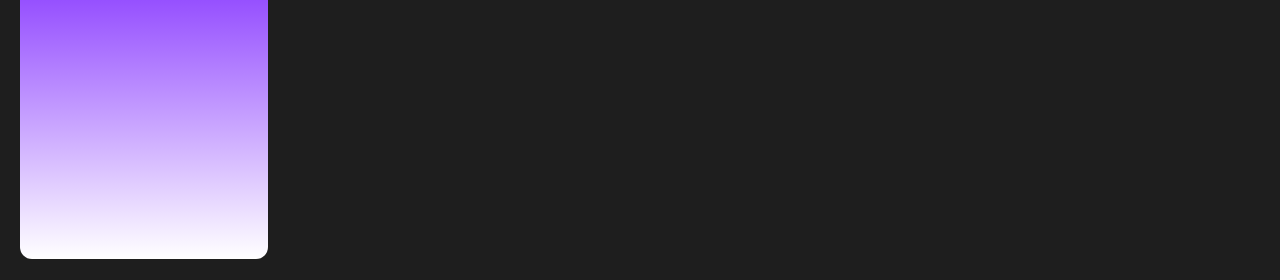
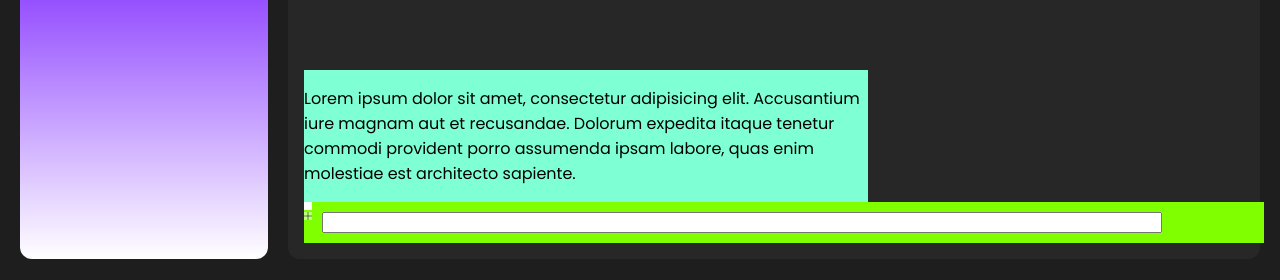
Before and after one commit to Melidee/Pratar.me-Site, a Svelte app in the folder pratar-me-site/: page / in a window 1280 px wide. Shown: the part 517-797 px from the top of the page. Built offline with nearby package versions, Linux system fonts and the light colour scheme.

Commit message:
main message box

```diff
--- /dev/null
+++ b/pratar-me-site/src/components/MessageBox/InputBar/InputBar.svelte
@@ -0,0 +1,22 @@
+<script lang="ts">
+    import UploadButton from "./UploadButton.svelte";
+</script>
+
+<main>
+    <UploadButton/>
+<input type="text">
+</main>
+
+<style>
+    main {
+        display: flex;
+        width: 75vw;
+        margin-left: auto;
+        margin-right: auto;
+        background-color: chartreuse;
+    }
+    input {
+        width: 65vw;
+        margin: 10px;
+    }
+</style>
--- /dev/null
+++ b/pratar-me-site/src/components/MessageBox/InputBar/UploadButton.svelte
@@ -0,0 +1,52 @@
+<script lang="ts">
+</script>
+
+<main>
+  <svg
+    version="1.1"
+    id="Layer_1"
+    xmlns="http://www.w3.org/2000/svg"
+    xmlns:xlink="http://www.w3.org/1999/xlink"
+    x="0px"
+    y="0px"
+    viewBox="0 0 455 455"
+    style="enable-background:new 0 0 455 455;"
+    xml:space="preserve"
+  >
+    <polygon
+      points="455,212.5 242.5,212.5 242.5,0 212.5,0 212.5,212.5 0,212.5 0,242.5 212.5,242.5 212.5,455 242.5,455 242.5,242.5
+	455,242.5 "
+    />
+    <g />
+    <g />
+    <g />
+    <g />
+    <g />
+    <g />
+    <g />
+    <g />
+    <g />
+    <g />
+    <g />
+    <g />
+    <g />
+    <g />
+    <g />
+  </svg>
+</main>
+
+<style>
+  main {
+    background-color: #fff;
+    border-radius: 15;
+    width: 1vh;
+    height: 1vh;
+  }
+
+  svg {
+    width: 1vh;
+    height: 1vh;
+    background-color: rgba(255, 255, 255, 0.5);
+
+  }
+</style>
--- /dev/null
+++ b/pratar-me-site/src/components/MessageBox/MessageBox.svelte
@@ -0,0 +1,26 @@
+<script lang="ts">
+  import { each } from "svelte/internal";
+  import type { Conversation, Message } from "../../types";
+  import InputBar from "./InputBar/InputBar.svelte";
+  import MessageBubble from "./MessageBubble.svelte";
+  export let convo: Conversation = undefined;
+</script>
+
+<main>
+  <InputBar />
+  {#each convo.messages as messageData}
+    <MessageBubble {messageData} />
+  {/each}
+</main>
+
+<style>
+  main {
+    background-color: #272727;
+    margin-top: 20px;
+    flex-grow: 1;
+    border-radius: 12px;
+    padding: 16px;
+    display: flex;
+    flex-direction: column-reverse;
+  }
+</style>
--- /dev/null
+++ b/pratar-me-site/src/components/MessageBox/MessageBubble.svelte
@@ -0,0 +1,30 @@
+<script lang="ts">
+  import { get } from "svelte/store";
+  import type { Message } from "../../types";
+  import { selfUser } from "../../data";
+
+  export let messageData: Message;
+
+  let cls =
+    get(selfUser) == messageData.author ? "sent-by-self" : "sent-by-other";
+</script>
+
+<main class={cls}>
+  <p>{messageData.body}</p>
+</main>
+
+<style>
+  main {
+    max-width: 60%;
+    word-wrap: break-word;
+  }
+
+  .sent-by-self {
+    background-color: blueviolet;
+    float: right;
+  }
+
+  .sent-by-other {
+    background-color: aquamarine;
+  }
+</style>
```
